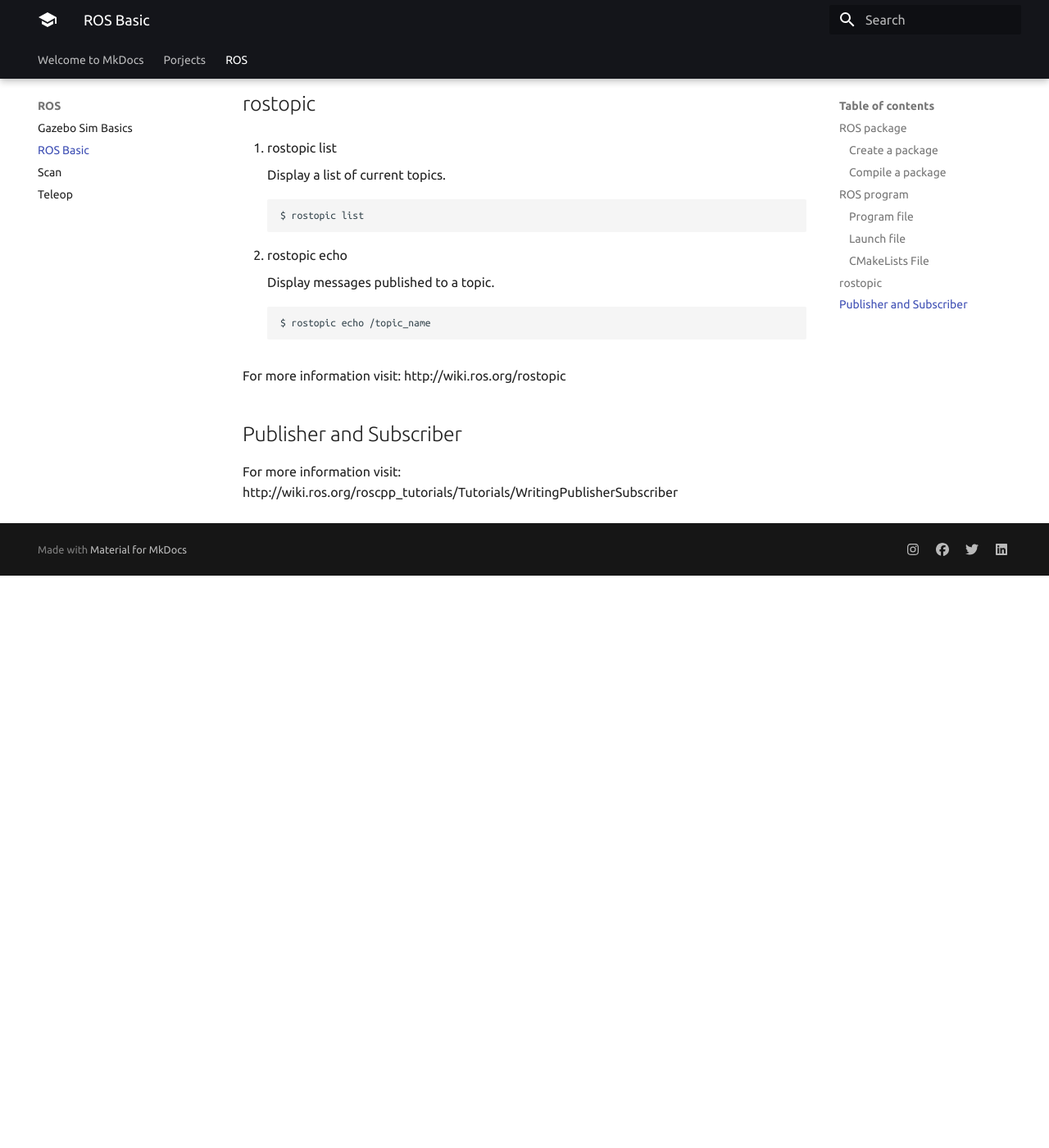
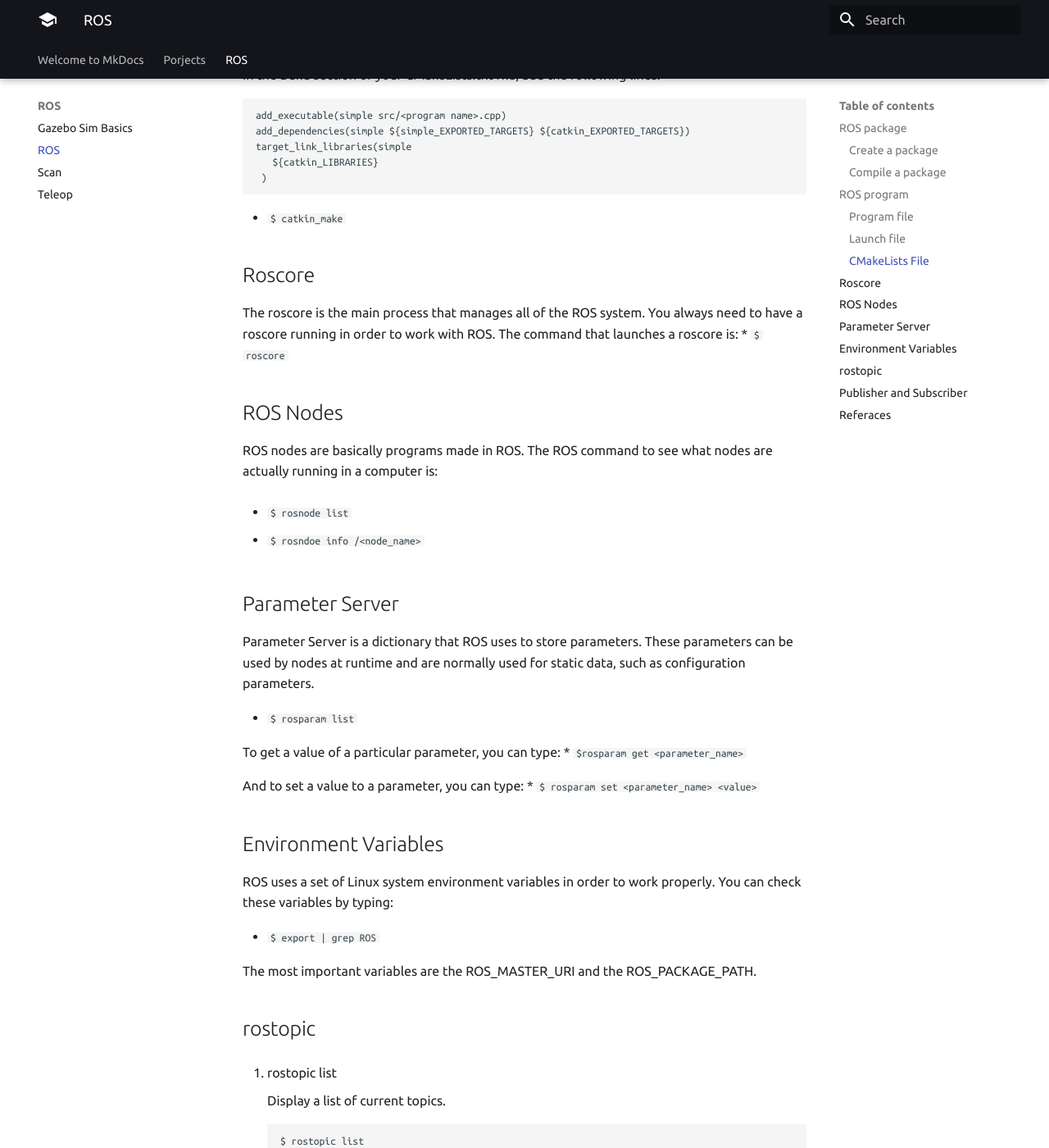
Before and after one commit to MohammadRobot/mohammadrobot.github.io, an MkDocs documentation site: the page built from docs/ROS/ROS-Basic.md, in a window 1280 px wide and 1400 px high, scrolled down 1855 px. Shown: the whole window at 82% size. Built offline with MkDocs 1.6.1 and Material for MkDocs 9.7.7, drawn with Linux system fonts in a browser that asks for light colours; before the commit the page ends 2557 px from its top, so only the background shows below that; some of the changed text lies outside the part shown.

Commit message:
ROS Basic

````diff
--- a/docs/ROS/ROS-Basic.md
+++ b/docs/ROS/ROS-Basic.md
@@ -1,4 +1,6 @@
 
+# ROS
+ROS is basically the framework that allows us to do all that we showed along this chapter. It provides the background to manage all these processes and communications between them... and much, much more!! In this tutorial you've just scratched the surface of ROS, the basic concepts. ROS is an extremely powerful tool. If you dive into our courses you'll learn much more about ROS and you'll find yourself able to do almost anything with your robots!
 
 ## ROS package
 
@@ -67,7 +69,40 @@ target_link_libraries(simple
  )
 ```
 
+* `$ catkin_make`
+##  Roscore
 
+The roscore is the main process that manages all of the ROS system. You always need to have a roscore running in order to work with ROS. The command that launches a roscore is:
+* `$ roscore`
+
+
+## ROS Nodes
+
+ROS nodes are basically programs made in ROS. The ROS command to see what nodes are actually running in a computer is:
+
+* `$ rosnode list`
+
+* `$ rosndoe info /<node_name>`
+
+
+## Parameter Server
+ Parameter Server is a dictionary that ROS uses to store parameters. These parameters can be used by nodes at runtime and are normally used for static data, such as configuration parameters.
+
+ * `$ rosparam list`
+
+ To get a value of a particular parameter, you can type:
+ * `$rosparam get <parameter_name>`
+
+
+And to set a value to a parameter, you can type:
+* `$ rosparam set <parameter_name> <value>`
+
+## Environment Variables
+ROS uses a set of Linux system environment variables in order to work properly. You can check these variables by typing:
+
+* `$ export | grep ROS`
+
+The most important variables are the ROS_MASTER_URI and the ROS_PACKAGE_PATH.
 
 ## rostopic
 1. rostopic list
@@ -88,3 +123,20 @@ For more information visit: http://wiki.ros.org/rostopic
 ## Publisher and Subscriber
 
 For more information visit: http://wiki.ros.org/roscpp_tutorials/Tutorials/WritingPublisherSubscriber
+
+
+
+
+## Referaces
+
+[theconstruct.ai](https://www.theconstruct.ai/)
+
+ROS Packages: http://wiki.ros.org/Packages
+
+Ros Nodes: http://wiki.ros.org/Nodes
+
+Parameter Server: http://wiki.ros.org/Parameter%20Server
+
+Roscore: http://wiki.ros.org/roscore
+
+ROS Environment Variables: http://wiki.ros.org/ROS/EnvironmentVariables
````
